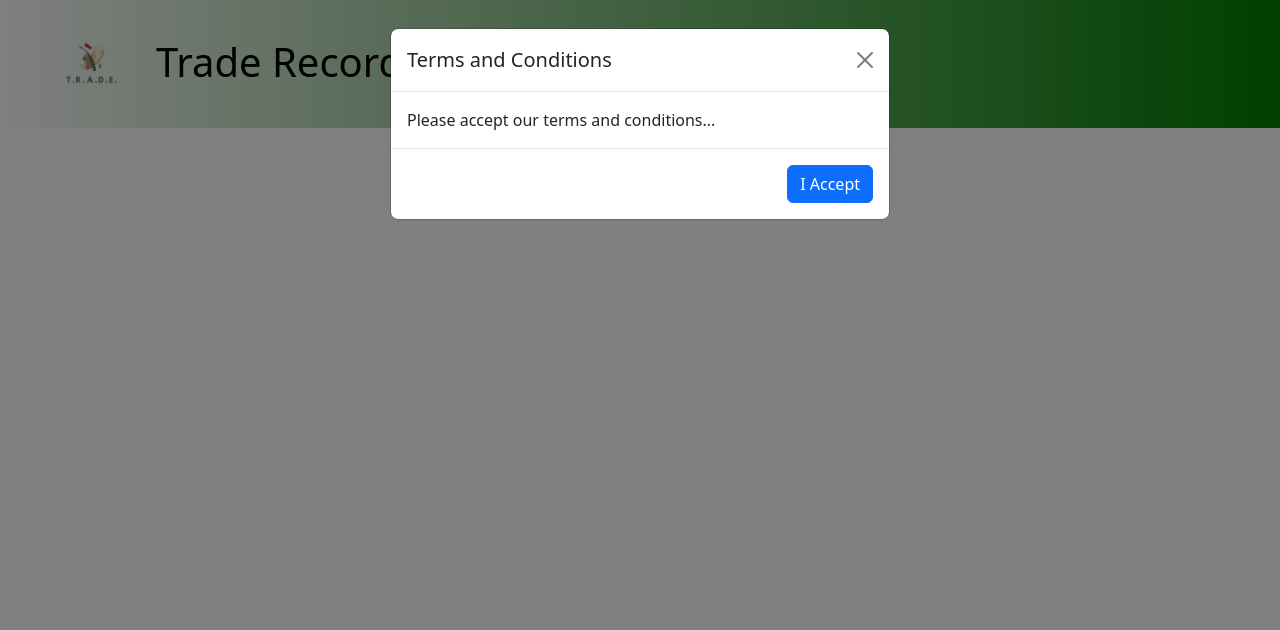
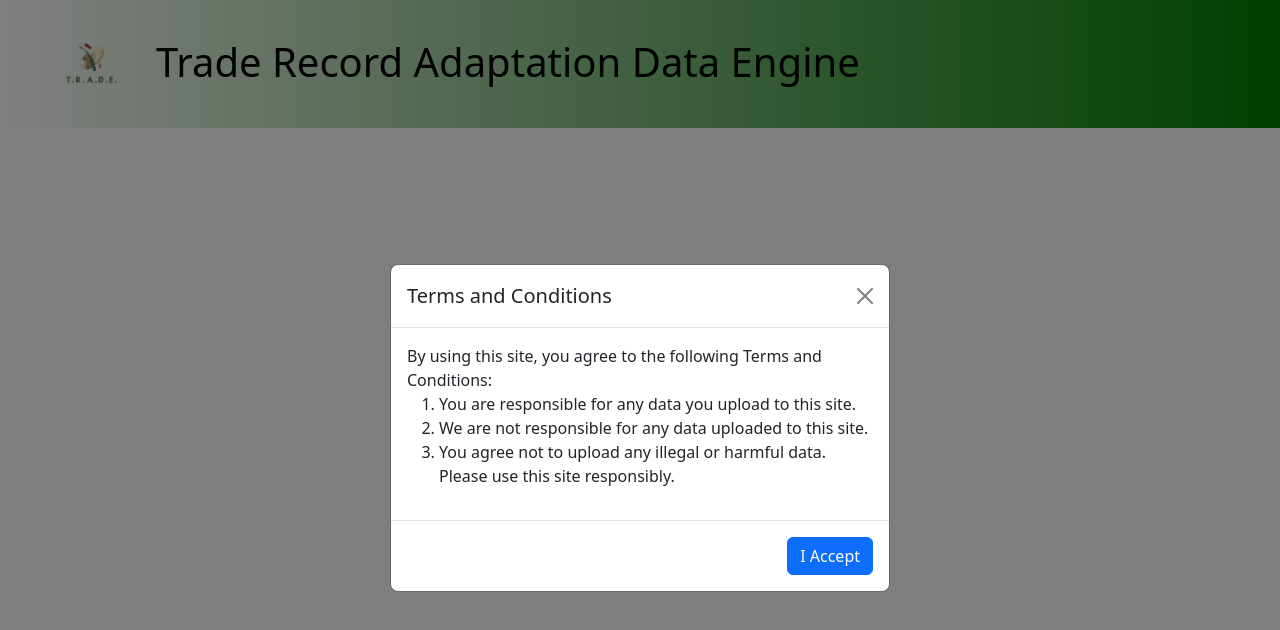
Before and after one commit to JOATZ/TRADE_App, a React (Create React App) app: page / in a window 1280 px wide. Shown: the top 630 px of the page. Built offline with nearby package versions, Linux system fonts and the light colour scheme.

Commit message:
T&C required setup

```diff
--- a/src/App.css
+++ b/src/App.css
@@ -38,6 +38,32 @@ body {
   margin-bottom: 2rem;
   min-height: 8rem;
 }
+/*Terms and Conditions Modal*/
+.terms-modal {
+  display: flex;
+  justify-content: center;
+  align-items: center;
+  min-height: 100vh;
+}
+
+.terms-modal-header{
+  display: flex;
+  font-display: center;
+  text-align: center;
+}
+
+.terms-required {
+  display: flex;
+  flex-direction: column;
+  justify-content: center;
+  align-items: center;
+  text-align: center;
+  position: fixed;
+  top: 50%;
+  left: 50%;
+  transform: translate(-50%, -50%);
+}
+
 
 @media (prefers-reduced-motion: no-preference) {
   .App-logo {
--- a/src/components/TermsModal.js
+++ b/src/components/TermsModal.js
@@ -3,6 +3,7 @@ import { Button, Modal, ModalBody, ModalFooter, ModalHeader } from 'reactstrap'
 
 const TermsModal = () => {
     const [showTermsModal, setShowTermsModal] = useState(false)
+    const [userClosedModal, setUserClosedModal] = useState(false)
 
     useEffect(() => {
         const acceptedTerms = localStorage.getItem('acceptedTerms')
@@ -12,22 +13,69 @@ const TermsModal = () => {
     }, [])
 
     const handleTermsModalClose = () => {
-        localStorage.setItem('acceptedTerms', true)
+        setUserClosedModal(true)
         setShowTermsModal(false)
     }
 
+    const handleAcceptTerms = () => {
+        localStorage.setItem('acceptedTerms', true)
+        setUserClosedModal(false)
+        setShowTermsModal(false)
+    }
+
+    const reopenModal = () => {
+        setShowTermsModal(true)
+    }
+
     return (
-        <Modal isOpen={showTermsModal} toggle={handleTermsModalClose}>
-            <ModalHeader toggle={handleTermsModalClose}>
+        <>
+            <Modal
+                className='terms-modal'
+                isOpen={showTermsModal}
+                toggle={handleTermsModalClose}
+                backdrop='static'
+            >
+                <ModalHeader
+                    className='terms-modal-header'
+                    toggle={handleTermsModalClose}
+                >
                     Terms and Conditions
                 </ModalHeader>
-            <ModalBody>Please accept our terms and conditions...</ModalBody>
+                <ModalBody>
+                    By using this site, you agree to the following Terms and
+                    Conditions:
+                    <ol>
+                        <li>
+                            You are responsible for any data you upload to this
+                            site.
+                        </li>
+                        <li>
+                            We are not responsible for any data uploaded to this
+                            site.
+                        </li>
+                        <li>
+                            You agree not to upload any illegal or harmful data.
+                            Please use this site responsibly.
+                        </li>
+                    </ol>
+                </ModalBody>
                 <ModalFooter>
-                <Button color='primary' onClick={handleTermsModalClose}>
+                    <Button color='primary' onClick={handleAcceptTerms}>
                         I Accept
                     </Button>
                 </ModalFooter>
             </Modal>
+            {userClosedModal && !showTermsModal && (
+                <div className='terms-required'>
+                    <p>
+                        You are required to accept the terms to use this site.
+                    </p>
+                    <Button color='btn btn-primary' onClick={reopenModal}>
+                        Accept Terms
+                    </Button>
+                </div>
+            )}
+        </>
     )
 }
 
```
Lines whose indentation alone changed are shown as unchanged.
